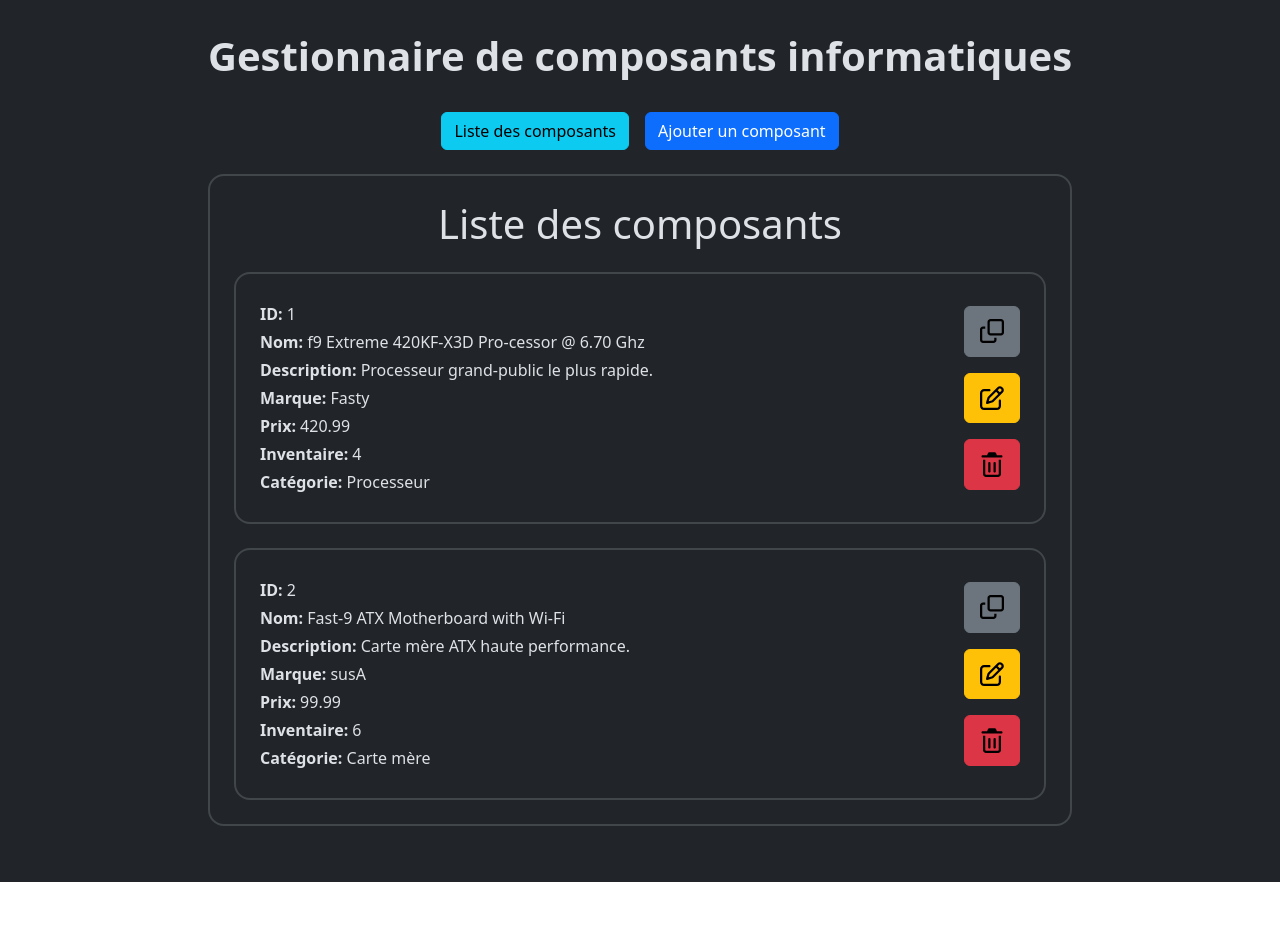
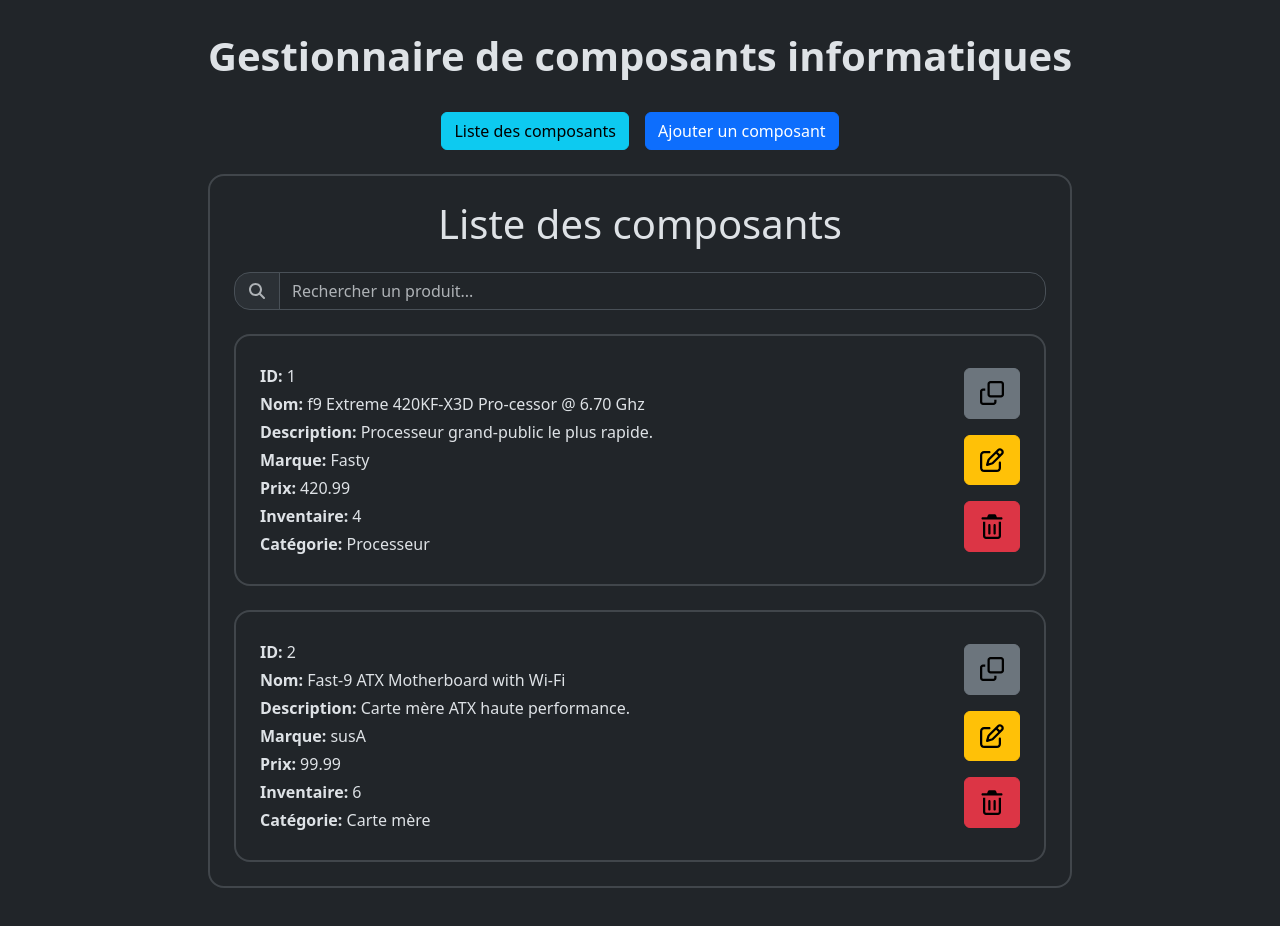
Before and after one commit to xavier-lepage/appweb-trpr01, a Vue app: page / in a window 1280 px wide. Both pictures are taken after a click on the button "Liste des composants". Shown: the top 926 px of the page. Before the commit the page ends 882 px from the top, so only its background shows below. Built offline with nearby package versions, Linux system fonts and the light colour scheme.

Commit message:
Added search bar to ProductList
Added search bar template to ProductList. Does not yet filter products by name.

```diff
--- a/src/components/ProductList/ProductList.vue
+++ b/src/components/ProductList/ProductList.vue
@@ -2,6 +2,7 @@
 import type { Product } from '../../models/Product';
 import { ProductAction } from '../../models/ProductAction';
 import ProductDisplay from './ProductDisplay.vue';
+import SearchBar from './SearchBar.vue';
 
 const props = defineProps<{
 	products: Product[]
@@ -14,6 +15,10 @@ const emit = defineEmits(['cloneProduct', 'editProduct', 'deleteProduct']);
 	<div class="border border-2 border-secondary-subtle rounded-4 mb-4 p-4">
 		<h1>{{ ProductAction.LIST }}</h1>
 
+		<SearchBar
+			:label="'Rechercher un produit...'">
+		</SearchBar>
+
 		<div class="mt-4" v-if="products.length === 0">Aucun produit dans la liste pour l'instant.</div>
 		<div class="mt-4" v-for="product in products">
 			<ProductDisplay
--- /dev/null
+++ b/src/components/ProductList/SearchBar.vue
@@ -0,0 +1,19 @@
+<script setup lang="ts">
+const props = defineProps<{
+	label: string
+}>();
+</script>
+
+<template>
+	<!-- Documentation utilisée pour le input group Bootstrap:
+	https://getbootstrap.com/docs/5.2/forms/input-group/ -->
+	<div class="w-100 input-group mb-3 mt-4">
+		<span class="input-group-text rounded-start-4">
+			<!-- Icône trouvée sur FontAwesome:
+			https://fontawesome.com/icons/magnifying-glass?f=classic&s=solid -->
+			<img src="/src/assets/images/magnifying-glass-solid-full.svg" alt="Recherche" width="20px" height="20px" />
+		</span>
+
+		<input type="text" class="form-control rounded-end-4" :placeholder="label">
+	</div>
+</template>
```
Also changed, not shown: src/assets/images/magnifying-glass-solid-full.svg (added), 1 other file (tests, documents, lock files or other folders).
